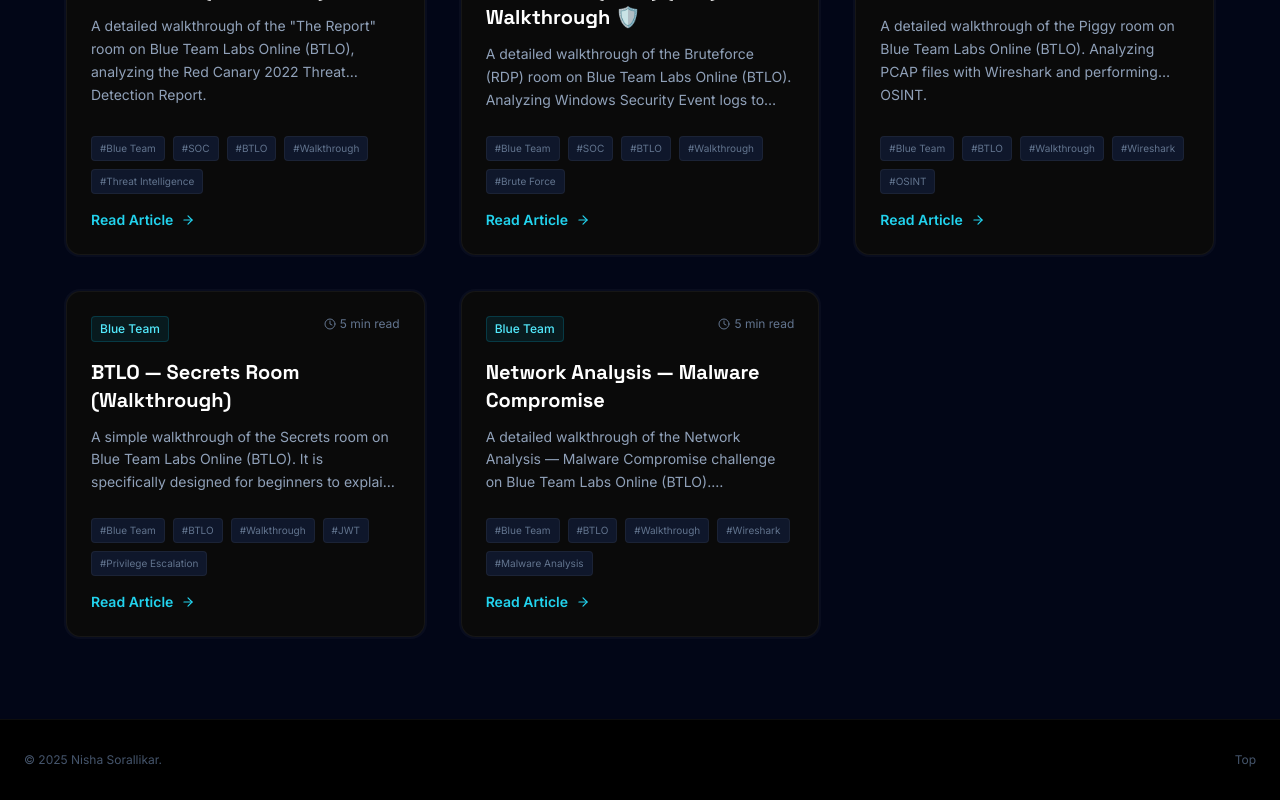
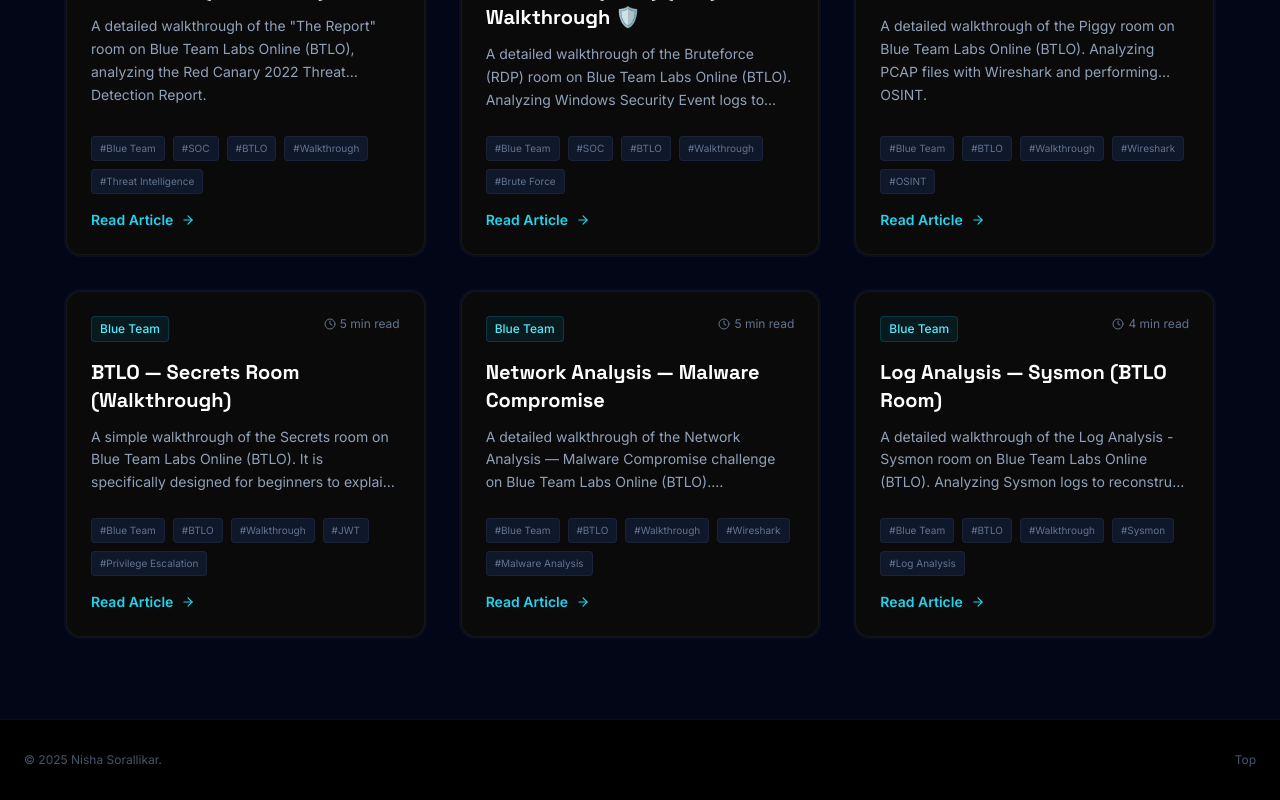
Before and after one commit to nishasorallikar/portfolio, a React (Vite) app: page /blog in a window 1280 px wide. Shown: the part 855-1655 px from the top of the page. Built offline with nearby package versions, Linux system fonts and the light colour scheme.

Commit message:
Add Sysmon Log Analysis walkthrough

```diff
--- /dev/null
+++ b/blog/log-analysis-sysmon-btlo-room.md
@@ -0,0 +1,60 @@
+# Log Analysis — Sysmon(BTLO Room)
+
+**Author:** Nishasorallikar
+**Source:** Blue Team Labs Online (BTLO) Walkthrough
+
+### **Introduction**
+This walkthrough covers the Log Analysis — Sysmon challenge from BTLO. The primary objective is to analyze Sysmon logs from a compromised Windows endpoint to reconstruct the attacker’s activity.
+
+### **Tools Used**
+*   **Sysmon logs:** For detailed system activity.
+*   **Text Editor:** Used to view Sysmon logs.
+*   **Linux CLI (grep):** For faster searching.
+*   **PowerShell:** Basic knowledge required to understand attacker commands.
+
+---
+
+### **Step-by-Step Walkthrough**
+
+#### **Question 1: Initial Access — Entry Point File**
+*   **Objective:** What is the file that gave access to the attacker?
+*   **Analysis:** .hta (HTML Application) files are commonly abused. Searching logs for suspicious file execution reveals `updater.hta` as the initial access vector.
+*   **Answer:** `updater.hta`
+
+#### **Question 2: Malware Download via PowerShell**
+*   **Objective:** What PowerShell cmdlet was used and on which port?
+*   **Analysis:** Attackers often use PowerShell to download payloads. Sysmon logs for `powershell.exe` reveal the `Invoke-WebRequest` cmdlet and network activity on port 6969.
+*   **Answer:** `Invoke-WebRequest`, port `6969`
+
+#### **Question 3: Environment Variable Manipulation**
+*   **Objective:** What environment variable was set?
+*   **Analysis:** `COMSPEC` normally points to `cmd.exe`. The attacker replaced it with `supply.exe` to allow malicious commands to execute silently (defense evasion).
+*   **Answer:** `comspec=c:\Windows\Temp\supply.exe`
+
+#### **Question 4: LOLBIN Usage**
+*   **Objective:** What process was used as a LOLBIN?
+*   **Analysis:** `ftp.exe` was used to execute malicious commands, helping attackers avoid dropping custom tools.
+*   **Answer:** `ftp.exe`
+
+#### **Question 5: First Command Executed by Malware**
+*   **Objective:** Malware executed multiple commands — what was the first one?
+*   **Analysis:** Command-line logs show `supply.exe /c "ipconfig"`, used for network reconnaissance.
+*   **Answer:** `ipconfig`
+
+#### **Question 6: Malware Language Identification**
+*   **Objective:** What language was the malware written in?
+*   **Analysis:** Sysmon Image Load events show Python-related DLLs, indicating the malware was compiled or executed using Python.
+*   **Answer:** `Python`
+
+#### **Question 7: Secondary Payload Download**
+*   **Objective:** What is the full URL of the downloaded file?
+*   **Analysis:** Observed in `supply.exe` command-line logs; JuicyPotato is a known privilege escalation exploit for gaining SYSTEM-level access.
+*   **Answer:** `https://github.com/ohpe/juicy-potato/releases/download/v0.1/JuicyPotato.exe`
+
+#### **Question 8: Reverse Shell Attempt**
+*   **Objective:** What port was used for the reverse shell?
+*   **Analysis:** Network connection events show outbound traffic on port 9898 for command-and-control (C2).
+*   **Answer:** `9898`
+
+### **Conclusion**
+The analysis demonstrates how Sysmon logs can fully reconstruct an attack timeline. Attackers frequently abuse built-in Windows tools (LOLBINs) and PowerShell. Open-source exploits like JuicyPotato remain widely used for privilege escalation.
--- a/src/data/blogPosts.js
+++ b/src/data/blogPosts.js
@@ -222,5 +222,34 @@
                 </a>
             </div>
         `
+    },
+    {
+        id: 'log-analysis-sysmon-btlo-room',
+        title: 'Log Analysis — Sysmon (BTLO Room)',
+        excerpt: 'A detailed walkthrough of the Log Analysis - Sysmon room on Blue Team Labs Online (BTLO). Analyzing Sysmon logs to reconstruct an attack timeline.',
+        date: 'Jan 26, 2026',
+        readTime: '4 min read',
+        category: 'Blue Team',
+        tags: ['Blue Team', 'BTLO', 'Walkthrough', 'Sysmon', 'Log Analysis'],
+        content: `
+            <h2>Log Analysis — Sysmon Walkthrough</h2>
+            <p>This article documents my investigation into the "Log Analysis — Sysmon" room on Blue Team Labs Online. The challenge involves analyzing Sysmon logs from a compromised Windows endpoint to reconstruct the attacker’s activity step by step.</p>
+
+            <p><strong>Key Findings:</strong></p>
+            <ul>
+                <li><strong>Initial Access:</strong> Via malicious <code>updater.hta</code> file.</li>
+                <li><strong>PowerShell Abuse:</strong> Used <code>Invoke-WebRequest</code> on port 6969.</li>
+                <li><strong>Defense Evasion:</strong> Hijacked <code>COMSPEC</code> environment variable.</li>
+                <li><strong>Privilege Escalation:</strong> Downloaded JuicyPotato exploit.</li>
+            </ul>
+
+            <p>You can read the full detailed write-up on my Medium blog:</p>
+
+            <div class="my-8">
+                <a href="https://medium.com/@nishasorallikar/log-analysis-sysmon-btlo-room-adad2bad90e1?postPublishedType=initial" target="_blank" rel="noopener noreferrer" class="inline-flex items-center gap-2 px-6 py-3 bg-white text-black font-bold rounded-lg hover:bg-cyan-400 transition-colors">
+                    Read on Medium <svg xmlns="http://www.w3.org/2000/svg" width="16" height="16" viewBox="0 0 24 24" fill="none" stroke="currentColor" stroke-width="2" stroke-linecap="round" stroke-linejoin="round"><path d="M18 13v6a2 2 0 0 1-2 2H5a2 2 0 0 1-2-2V8a2 2 0 0 1 2-2h6"></path><polyline points="15 3 21 3 21 9"></polyline><line x1="10" y1="14" x2="21" y2="3"></line></svg>
+                </a>
+            </div>
+        `
     }
 ];
```
